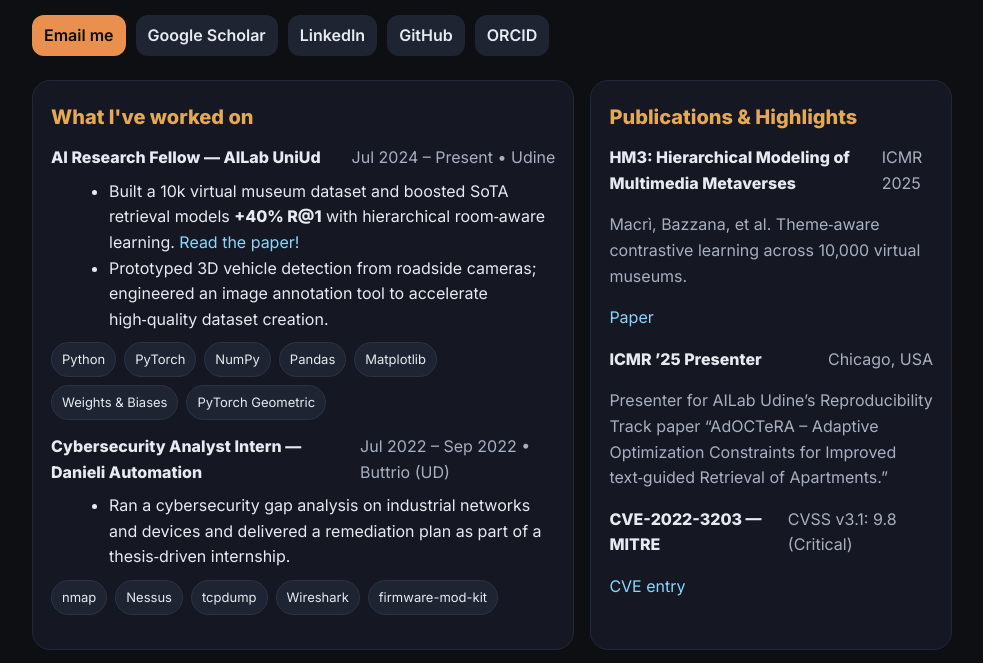
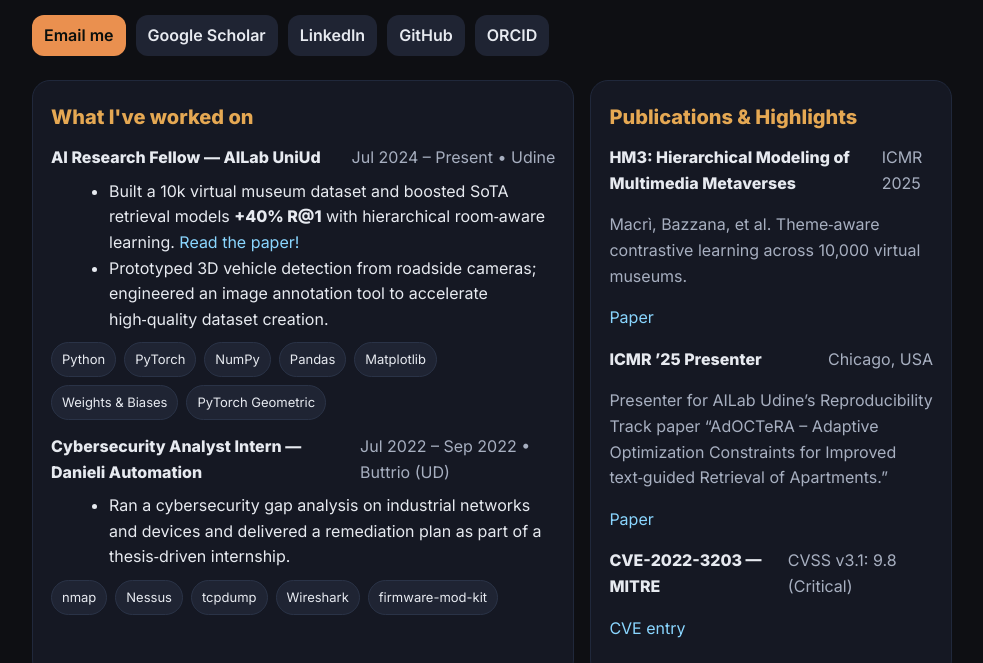
Before and after one commit to lorenzobazzana/lorenzobazzana.github.io, a plain HTML site: page index.html in a window 1280 px wide. Shown: the part 131-794 px from the top of the page, without its empty margins (148-1131 px from the left). Drawn offline with Linux system fonts and the light colour scheme.

Commit message:
Updated ICMR presenter section

```diff
--- a/index.html
+++ b/index.html
@@ -110,6 +110,7 @@
             <span class="muted">Chicago, USA</span>
           </div>
           <p class="muted">Presenter for AILab Udine’s Reproducibility Track paper “AdOCTeRA – Adaptive Optimization Constraints for Improved text‑guided Retrieval of Apartments.”</p>
+          <p><a href="https://dl.acm.org/doi/10.1145/3731715.3734535">Paper</a></p>
         </div>
 
         <div class="item">
```
